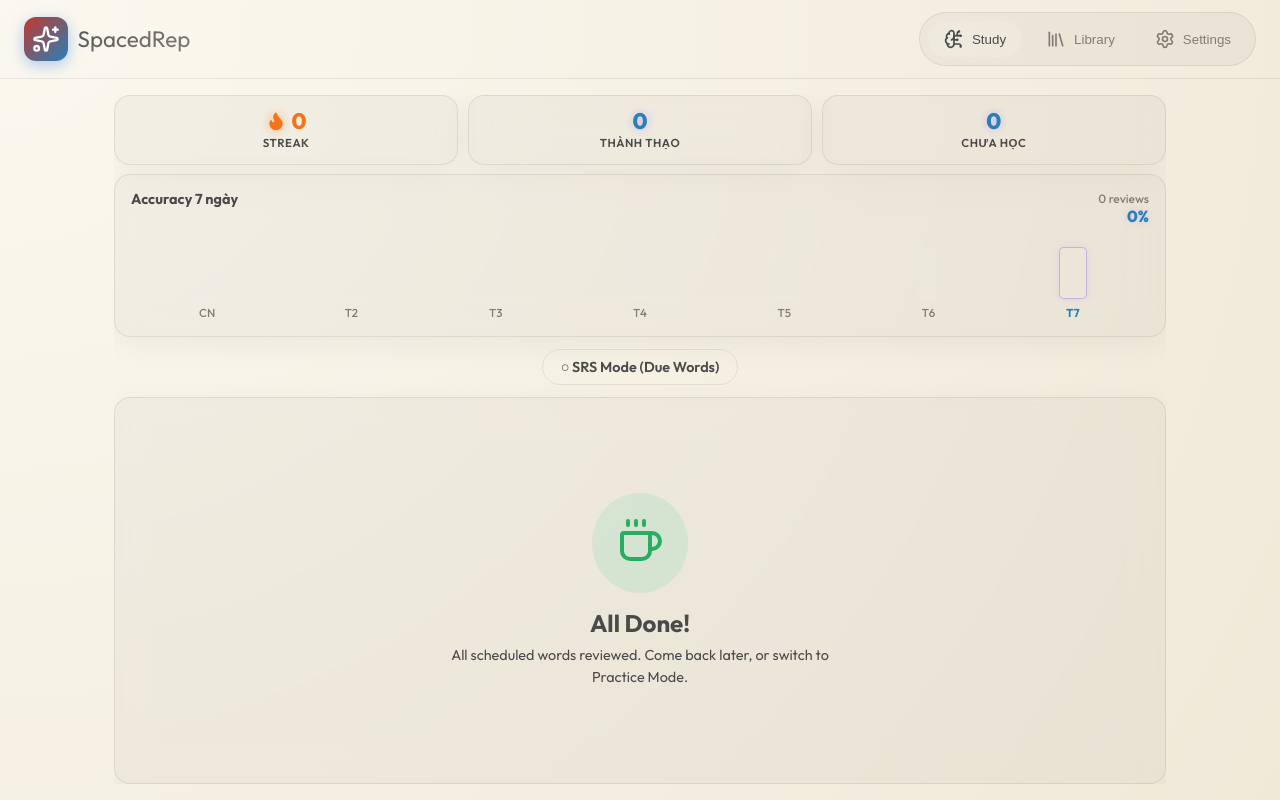
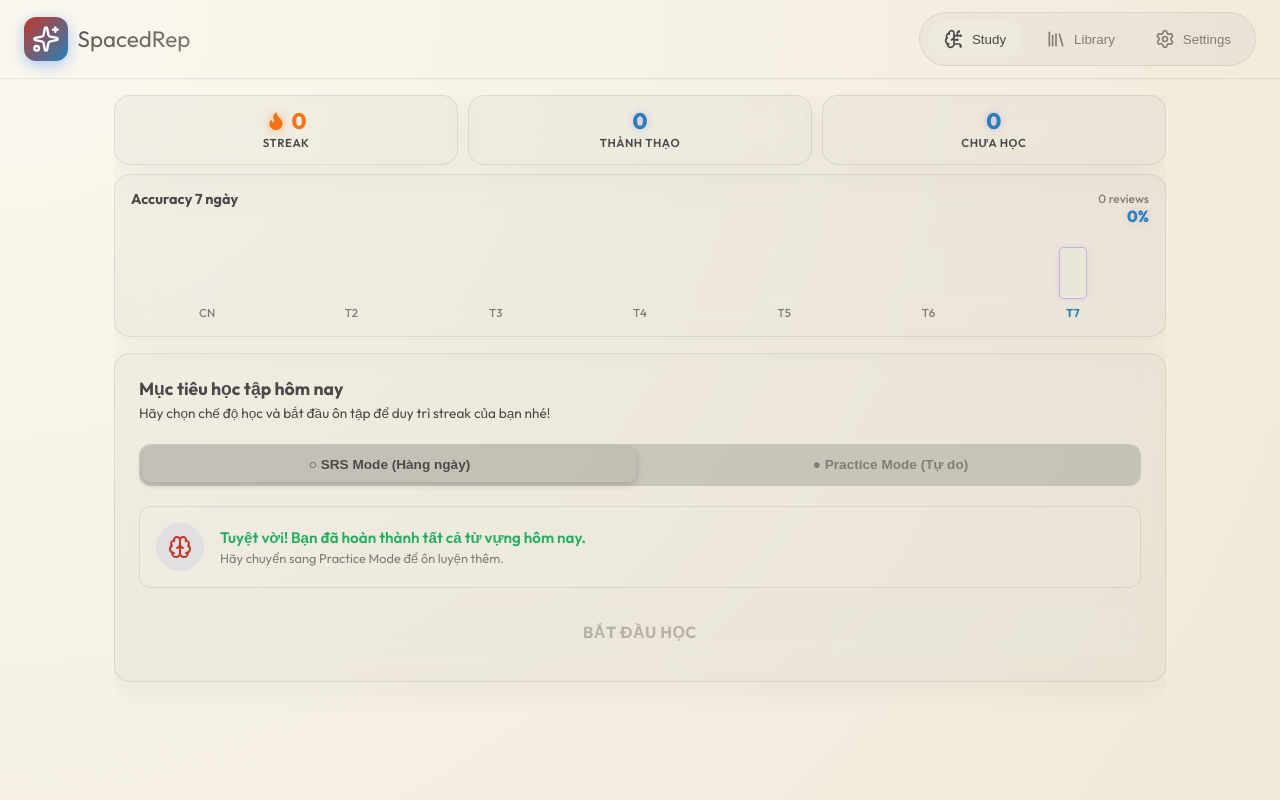
Before and after one commit to tthanhvu002sgu/SPS, a React (Vite) app: page / in a window 1280 px wide. Built offline with nearby package versions, Linux system fonts and the light colour scheme.

Commit message:
feat: implement incremental excel import and separate dashboard/study views

```diff
--- a/src/components/StudySession.jsx
+++ b/src/components/StudySession.jsx
@@ -10,8 +10,12 @@ const StudySession = ({ words, settings, onUpdateWord, recordReview, streak, rev
   const [isFlipped, setIsFlipped] = useState(false);
   const [sessionComplete, setSessionComplete] = useState(false);
   const [practiceMode, setPracticeMode] = useState(false);
+  const [isStudying, setIsStudying] = useState(false);
 
+  // Initialize queue when isStudying becomes true or practiceMode/words changes
   useEffect(() => {
+    if (!isStudying) return;
+
     if (practiceMode) {
       // In practice mode, queue all words
       const shuffled = [...words].sort(() => 0.5 - Math.random());
@@ -47,7 +51,14 @@ const StudySession = ({ words, settings, onUpdateWord, recordReview, streak, rev
     } else {
       setSessionComplete(true);
     }
-  }, [words, settings.dailyLimit, practiceMode]);
+  }, [isStudying, words, settings.dailyLimit, practiceMode]);
+
+  const handleExitSession = () => {
+    setIsStudying(false);
+    setSessionComplete(false);
+    setCurrentWord(null);
+    setQueue([]);
+  };
 
   const handleFlip = () => {
     setIsFlipped(true);
@@ -137,17 +148,162 @@ const StudySession = ({ words, settings, onUpdateWord, recordReview, streak, rev
     }
   }, [isActive, currentWord, sessionComplete, speakWord]);
 
+  if (!isStudying) {
+    const today = new Date().setHours(0,0,0,0);
+    const reviewedCount = words.filter(w => w.isReviewedToday).length;
+    const remainingQuota = Math.max(0, settings.dailyLimit - reviewedCount);
+    let dueWords = words.filter(w => w.nextReviewDate <= today && !w.isReviewedToday);
+    const dueCount = Math.min(dueWords.length, remainingQuota);
+
+    return (
+      <div style={{ display: 'flex', flexDirection: 'column', width: '100%', height: '100%', gap: '1rem', overflowY: 'auto', paddingBottom: '1.5rem' }}>
+        {/* Full Dashboard Stats & Chart */}
+        <Dashboard words={words} streak={streak} reviewHistory={reviewHistory} compact={false} />
+
+        {/* Study Goal Card */}
+        <div className="glass-panel" style={{ padding: '1.5rem', borderRadius: '16px', display: 'flex', flexDirection: 'column', gap: '1.25rem' }}>
+          <div style={{ display: 'flex', flexDirection: 'column', gap: '0.25rem' }}>
+            <h3 style={{ fontSize: '1.1rem', fontWeight: '700', color: 'var(--text-main)', margin: 0 }}>
+              Mục tiêu học tập hôm nay
+            </h3>
+            <p className="text-muted" style={{ fontSize: '0.85rem' }}>
+              Hãy chọn chế độ học và bắt đầu ôn tập để duy trì streak của bạn nhé!
+            </p>
+          </div>
+
+          {/* Mode Switcher Buttons */}
+          <div style={{ display: 'grid', gridTemplateColumns: '1fr 1fr', gap: '0.5rem', background: 'rgba(0,0,0,0.15)', padding: '0.25rem', borderRadius: '12px' }}>
+            <button
+              onClick={() => setPracticeMode(false)}
+              style={{
+                border: 'none',
+                background: !practiceMode ? 'var(--glass-bg)' : 'transparent',
+                color: !practiceMode ? 'var(--text-main)' : 'var(--text-muted)',
+                padding: '0.6rem',
+                borderRadius: '8px',
+                cursor: 'pointer',
+                fontSize: '0.85rem',
+                fontWeight: 600,
+                display: 'flex',
+                alignItems: 'center',
+                justifyContent: 'center',
+                gap: '0.4rem',
+                transition: 'all 0.2s ease',
+                boxShadow: !practiceMode ? '0 2px 8px rgba(0,0,0,0.2)' : 'none'
+              }}
+            >
+              <span>○ SRS Mode (Hàng ngày)</span>
+            </button>
+            <button
+              onClick={() => setPracticeMode(true)}
+              style={{
+                border: 'none',
+                background: practiceMode ? 'var(--glass-bg)' : 'transparent',
+                color: practiceMode ? 'var(--text-main)' : 'var(--text-muted)',
+                padding: '0.6rem',
+                borderRadius: '8px',
+                cursor: 'pointer',
+                fontSize: '0.85rem',
+                fontWeight: 600,
+                display: 'flex',
+                alignItems: 'center',
+                justifyContent: 'center',
+                gap: '0.4rem',
+                transition: 'all 0.2s ease',
+                boxShadow: practiceMode ? '0 2px 8px rgba(0,0,0,0.2)' : 'none'
+              }}
+            >
+              <span>● Practice Mode (Tự do)</span>
+            </button>
+          </div>
+
+          {/* Session Info & Summary */}
+          <div style={{ background: 'rgba(255,255,255,0.02)', border: '1px solid var(--glass-border)', padding: '1rem', borderRadius: '12px', display: 'flex', alignItems: 'center', gap: '1rem' }}>
+            <div style={{ background: 'linear-gradient(135deg, rgba(139, 92, 246, 0.1), rgba(59, 130, 246, 0.1))', color: 'var(--accent-primary)', padding: '0.75rem', borderRadius: '50%', display: 'flex', alignItems: 'center', justifyContent: 'center' }}>
+              <Brain size={24} />
+            </div>
+            <div style={{ flex: 1 }}>
+              {!practiceMode ? (
+                <>
+                  <div style={{ fontSize: '0.95rem', fontWeight: 600 }}>
+                    {dueCount > 0 ? (
+                      <>Hôm nay bạn có <span style={{ color: 'var(--accent-primary)', fontWeight: '800' }}>{dueCount}</span> từ cần ôn tập.</>
+                    ) : (
+                      <span style={{ color: 'var(--accent-success)' }}>Tuyệt vời! Bạn đã hoàn thành tất cả từ vựng hôm nay.</span>
+                    )}
+                  </div>
+                  <div style={{ fontSize: '0.8rem', color: 'var(--text-muted)', marginTop: '0.15rem' }}>
+                    {dueCount > 0 ? "Từ vựng được lựa chọn dựa trên thuật toán lặp lại ngắt quãng (SRS)." : "Hãy chuyển sang Practice Mode để ôn luyện thêm."}
+                  </div>
+                </>
+              ) : (
+                <>
+                  <div style={{ fontSize: '0.95rem', fontWeight: 600 }}>
+                    Luyện tập tự do với <span style={{ color: 'var(--accent-primary)', fontWeight: '800' }}>{words.length}</span> từ vựng hiện có.
+                  </div>
+                  <div style={{ fontSize: '0.8rem', color: 'var(--text-muted)', marginTop: '0.15rem' }}>
+                    Chế độ này không giới hạn số lượng và không ảnh hưởng đến lịch ôn tập SRS hàng ngày.
+                  </div>
+                </>
+              )}
+            </div>
+          </div>
+
+          {/* Big CTA Start Button */}
+          <button
+            onClick={() => setIsStudying(true)}
+            disabled={!practiceMode && dueCount === 0}
+            className="btn btn-primary"
+            style={{
+              padding: '0.9rem',
+              fontSize: '1rem',
+              fontWeight: 700,
+              letterSpacing: '0.5px',
+              borderRadius: '12px',
+              display: 'flex',
+              alignItems: 'center',
+              justifyContent: 'center',
+              gap: '0.5rem',
+              background: (!practiceMode && dueCount === 0) ? 'rgba(255,255,255,0.05)' : 'linear-gradient(135deg, var(--accent-primary), var(--accent-secondary))',
+              color: (!practiceMode && dueCount === 0) ? 'var(--text-muted)' : 'white',
+              cursor: (!practiceMode && dueCount === 0) ? 'not-allowed' : 'pointer',
+              border: 'none',
+              boxShadow: (!practiceMode && dueCount === 0) ? 'none' : '0 4px 15px rgba(139, 92, 246, 0.3)',
+              transition: 'all 0.2s ease'
+            }}
+          >
+            BẮT ĐẦU HỌC
+          </button>
+        </div>
+      </div>
+    );
+  }
+
   return (
-    <div style={{ display: 'flex', flexDirection: 'column', width: '100%', height: '100%', gap: '0.75rem', overflow: 'hidden' }}>
-      <Dashboard words={words} streak={streak} reviewHistory={reviewHistory} compact={true} />
+    <div style={{ display: 'flex', flexDirection: 'column', width: '100%', height: '100%', gap: '1rem', overflow: 'hidden' }}>
+      {/* Active Session Header */}
+      <div className="glass-panel" style={{ padding: '0.6rem 1rem', borderRadius: '12px', display: 'flex', justifyContent: 'space-between', alignItems: 'center', flexShrink: 0 }}>
+        <button
+          onClick={handleExitSession}
+          className="btn btn-outline"
+          style={{ padding: '0.35rem 0.75rem', fontSize: '0.8rem', display: 'flex', alignItems: 'center', gap: '0.3rem', borderRadius: '8px' }}
+        >
+          <span>← Quay lại Dashboard</span>
+        </button>
 
-      <div style={{ display: 'flex', justifyContent: 'center' }}>
-        <button
-          onClick={() => setPracticeMode(!practiceMode)}
-          className={`btn ${practiceMode ? 'btn-primary' : 'btn-outline'}`}
-        >
-          {practiceMode ? '● Practice Mode (All Words)' : '○ SRS Mode (Due Words)'}
-        </button>
+        <div style={{ display: 'flex', alignItems: 'center', gap: '0.5rem' }}>
+          <span style={{
+            fontSize: '0.75rem',
+            fontWeight: 600,
+            color: 'var(--text-muted)',
+            background: 'rgba(255,255,255,0.04)',
+            padding: '0.25rem 0.6rem',
+            borderRadius: '999px',
+            border: '1px solid var(--glass-border)'
+          }}>
+            {practiceMode ? 'Practice Mode' : 'SRS Mode'}
+          </span>
+        </div>
       </div>
 
       {sessionComplete ? (
@@ -155,17 +311,20 @@ const StudySession = ({ words, settings, onUpdateWord, recordReview, streak, rev
           <div style={{ background: 'rgba(16,185,129,0.1)', color: 'var(--accent-success)', padding: '1.5rem', borderRadius: '50%', marginBottom: '1rem' }}>
             <Coffee size={48} />
           </div>
-          <h2 style={{ fontSize: '1.5rem', marginBottom: '0.5rem' }}>All Done!</h2>
-          <p className="text-muted" style={{ fontSize: '0.9rem', maxWidth: '380px' }}>
+          <h2 style={{ fontSize: '1.5rem', marginBottom: '0.5rem' }}>Tuyệt vời!</h2>
+          <p className="text-muted" style={{ fontSize: '0.9rem', maxWidth: '380px', marginBottom: '1.5rem' }}>
             {practiceMode
-              ? "You've practiced all your words! Great job."
-              : "All scheduled words reviewed. Come back later, or switch to Practice Mode."}
+              ? "Bạn đã hoàn thành phiên luyện tập tự do!"
+              : "Bạn đã hoàn thành tất cả các từ cần ôn tập của hôm nay!"}
           </p>
+          <button onClick={handleExitSession} className="btn btn-primary" style={{ padding: '0.6rem 1.5rem', borderRadius: '8px' }}>
+            Về Dashboard
+          </button>
         </div>
       ) : currentWord ? (
         <div style={{ display: 'flex', flexDirection: 'column', alignItems: 'center', gap: '0.75rem', flex: 1, minHeight: 0, overflow: 'hidden' }}>
           <div style={{ background: 'var(--glass-bg)', padding: '0.3rem 1rem', borderRadius: '999px', border: '1px solid var(--glass-border)', fontSize: '0.85rem' }}>
-            Remaining: <strong className="text-gradient">{queue.length}</strong>
+            Còn lại: <strong className="text-gradient">{queue.length}</strong> từ
           </div>
 
           <div className="flashcard-container" onClick={!isFlipped ? handleFlip : undefined}>
```
Also changed, not shown: src/components/ImportExcelCSV.jsx (+9 -16 lines).
